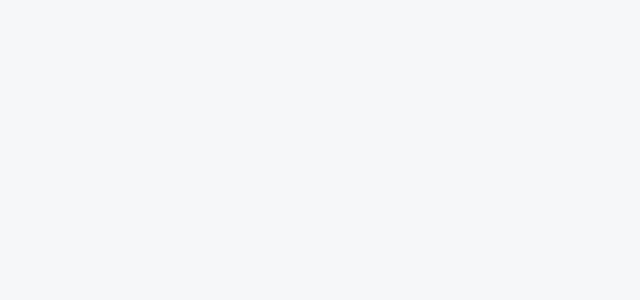
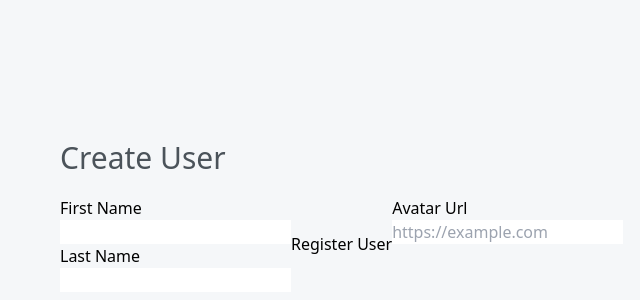
Before and after one commit to khamtaler/user_manager, a Vue app: page /create-user in a window 1280 px wide. Shown: the part 184-484 px from the top of the page, without its empty margins (0-640 px from the left). Built offline with nearby package versions, Linux system fonts and the light colour scheme.

Commit message:
base validiation for fields, displaying alerts with response codes, delete/create works fine, fixing styles after adding tailwind prettier extension

```diff
--- a/package.json
+++ b/package.json
@@ -28,6 +28,7 @@
     "eslint-plugin-vue": "^9.11.0",
     "postcss": "^8.4.24",
     "prettier": "^2.8.8",
+    "prettier-plugin-tailwindcss": "^0.3.0",
     "tailwindcss": "^3.3.2",
     "vite": "^4.3.5"
   }
--- a/src/App.vue
+++ b/src/App.vue
@@ -3,7 +3,7 @@ import { RouterView } from 'vue-router'
 </script>
 
 <template>
-  <div class="min-h-[100vh] flex items-center justify-center">
+  <div class="flex min-h-[100vh] items-center justify-center">
     <RouterView />
   </div>
 </template>
--- a/src/components/BaseSearchBar.vue
+++ b/src/components/BaseSearchBar.vue
@@ -1,8 +1,8 @@
 <template>
-  <div class="relative max-w-[450px] w-full">
+  <div class="relative w-full max-w-[450px]">
     <input
       type="search"
-      class="w-full px-2 py-1 bg-[#F7F8F9] placeholder:text-light-gray text-dark-gray"
+      class="w-full bg-[#F7F8F9] px-2 py-1 text-dark-gray placeholder:text-light-gray"
       placeholder="Search for users..."
     />
     <font-awesome-icon
--- a/src/components/ListOfUsers.vue
+++ b/src/components/ListOfUsers.vue
@@ -1,16 +1,16 @@
 <template>
-  <div class="grid grid-cols-16 mx-auto auto-rows-[1fr] items-center">
-    <span class="font-bold text-dark-gray col-start-4 sm:col-start-3 col-end-[13] md:col-end-[15]"
+  <div class="mx-auto grid auto-rows-[1fr] grid-cols-16 items-center">
+    <span class="col-start-4 col-end-[13] font-bold text-dark-gray sm:col-start-3 md:col-end-[15]"
       >Full Name</span
     >
     <span
-      class="font-bold text-dark-gray col-start-[13] col-end-[17] sm:col-end-[16] md:col-start-[15] md:col-end-[16] mx-auto"
+      class="col-start-[13] col-end-[17] mx-auto font-bold text-dark-gray sm:col-end-[16] md:col-start-[15] md:col-end-[16]"
       >Action</span
     >
     <SingleUserListItem
       v-for="user in users"
       :user="user"
-      class="col-start-1 col-end-[17] color-odd"
+      class="color-odd col-start-1 col-end-[17]"
     />
   </div>
 </template>
--- a/src/components/PageHeader.vue
+++ b/src/components/PageHeader.vue
@@ -1,6 +1,6 @@
 <template>
   <header>
-    <h1 class="text-3xl text-dark-gray mb-5">{{ props.title }}</h1>
+    <h1 class="mb-5 text-3xl text-dark-gray">{{ props.title }}</h1>
   </header>
 </template>
 
--- a/src/components/SingleUserListItem.vue
+++ b/src/components/SingleUserListItem.vue
@@ -1,22 +1,22 @@
 <template>
   <div class="grid grid-cols-16 items-center py-3">
-    <figure class="col-start-1 col-end-3 sm:col-end-2 h-full pl-2">
-      <img :src="user.avatar" alt="avatar" class="rounded-full w-[50px] h-full object-cover" />
+    <figure class="col-start-1 col-end-3 h-full pl-2 sm:col-end-2">
+      <img :src="user.avatar" alt="avatar" class="h-full w-[50px] rounded-full object-cover" />
     </figure>
     <h6
-      class="text-dark-gray col-start-4 sm:col-start-3 col-end-[13] font-medium text-xs sm:text-sm md:text-base"
+      class="col-start-4 col-end-[13] text-xs font-medium text-dark-gray sm:col-start-3 sm:text-sm md:text-base"
     >
       {{ user.first_name }} {{ user.last_name }}
     </h6>
     <div
-      class="col-start-[13] col-end-[17] sm:col-end-[16] md:col-start-[15] md:col-end-[16] flex justify-around items-center flex-row"
+      class="col-start-[13] col-end-[17] flex flex-row items-center justify-around sm:col-end-[16] md:col-start-[15] md:col-end-[16]"
     >
       <router-link :to="{ name: 'edit-user-details', params: { id: user.id } }"
         ><font-awesome-icon icon="fa-solid fa-pen-to-square" class="text-lighter-gray"
       /></router-link>
       <font-awesome-icon
         icon="fa-solid fa-trash"
-        class="text-lighter-gray cursor-pointer"
+        class="cursor-pointer text-lighter-gray"
         @click="deleteUser(user.id)"
       />
     </div>
@@ -32,7 +32,7 @@ const props = defineProps({
 function deleteUser(id) {
   try {
     axios.delete(`https://reqres.in/api/users/${id}`).then((res) => {
-      console.log(res)
+      alert(`user with id ${id} has been deleted with code ${res.status}`)
     })
   } catch (err) {
     console.log(err)
--- a/src/views/CreateUser.vue
+++ b/src/views/CreateUser.vue
@@ -1,5 +1,56 @@
 <template>
-  <div></div>
+  <div class="mx-auto w-full max-w-[1200px] px-5">
+    <PageHeader title="Create User" />
+    <div class="flex flex-col md:flex-row">
+      <div>
+        <div>
+          <div class="flex flex-col">
+            <label for="FirstName"> First Name </label>
+            <input type="text" v-model="form.first_name" id="FirstName" required />
+          </div>
+          <div class="flex flex-col">
+            <label for="LastName"> Last Name </label>
+            <input type="text" v-model="form.last_name" id="LastName" required />
+          </div>
+        </div>
+      </div>
+      <button type="submit" @click="RegisterUser">Register User</button>
+      <div class="flex flex-col">
+        <label for="Avatar">Avatar Url</label
+        ><input
+          type="url"
+          v-model="form.avatar"
+          id="Avatar"
+          placeholder="https://example.com"
+          pattern="https://.*"
+        />
+      </div>
+    </div>
+  </div>
 </template>
 
-<style lang="scss" scoped></style>
+<script setup>
+import axios from 'axios'
+import PageHeader from '../components/PageHeader.vue'
+import { ref } from 'vue'
+import router from '../router'
+const form = ref({
+  first_name: '',
+  last_name: '',
+  avatar: ''
+})
+async function RegisterUser() {
+  if (form.value.first_name && form.value.last_name) {
+    try {
+      axios.post('https://reqres.in/api/users', form.value).then((res) => {
+        alert(`The user has been registered with code ${res.status}`)
+        router.push({ name: 'home' })
+      })
+    } catch (err) {
+      console.log(err)
+    }
+  } else {
+    alert(`fields first name and last name are required`)
+  }
+}
+</script>
--- a/src/views/UsersList.vue
+++ b/src/views/UsersList.vue
@@ -1,14 +1,14 @@
 <template>
-  <div class="max-w-[1200px] w-full mx-auto px-5">
+  <div class="mx-auto w-full max-w-[1200px] px-5">
     <PageHeader title="User list" />
-    <div class="bg-white px-4 py-7 border-[1px] border-opacity-10 rounded-md">
+    <div class="rounded-md border-[1px] border-opacity-10 bg-white px-4 py-7">
       <div
-        class="flex flex-col md:flex-row gap-4 items-center justify-between pb-7 border-b-light-gray border-b-[1px] border-opacity-10 mb-5"
+        class="mb-5 flex flex-col items-center justify-between gap-4 border-b-[1px] border-b-light-gray border-opacity-10 pb-7 md:flex-row"
       >
         <BaseSearchBar />
         <router-link
           :to="{ name: 'create-user' }"
-          class="bg-green text-white rounded-full py-2 px-5"
+          class="rounded-full bg-green px-5 py-2 text-white"
           ><font-awesome-icon icon="fa-solid fa-plus " class="pr-1 font-bold" /> Add User
         </router-link>
       </div>
@@ -20,7 +20,7 @@
       <button
         type="button"
         @click="backPage"
-        class="paged-list--button bg-white p-2 text-xs border-[1px] border-lighter-gray"
+        class="paged-list--button border-[1px] border-lighter-gray bg-white p-2 text-xs"
       >
         <font-awesome-icon icon="fa-solid fa-chevron-left" />
         <font-awesome-icon icon="fa-solid fa-chevron-left" />
@@ -31,14 +31,14 @@
         :key="item"
         @click="() => goToPage(item)"
         :class="{ active: index === 0 }"
-        class="paged-list--button bg-white py-2 px-3 border-[1px] border-l-0 border-lighter-gray text-xs"
+        class="paged-list--button border-[1px] border-l-0 border-lighter-gray bg-white px-3 py-2 text-xs"
       >
         {{ item }}
       </button>
       <button
         type="button"
         @click="nextPage"
-        class="paged-list--button bg-white p-2 text-xs border-[1px] border-l-0 border-lighter-gray"
+        class="paged-list--button border-[1px] border-l-0 border-lighter-gray bg-white p-2 text-xs"
       >
         <font-awesome-icon icon="fa-solid fa-chevron-right" />
         <font-awesome-icon icon="fa-solid fa-chevron-right" />
@@ -115,6 +115,7 @@ onMounted(async () => {
         )
       )
     )
+    console.log(users.value)
   } catch (err) {
     console.error(err)
   }
```
Also changed, not shown: 1 other file (tests, documents, lock files or other folders).
